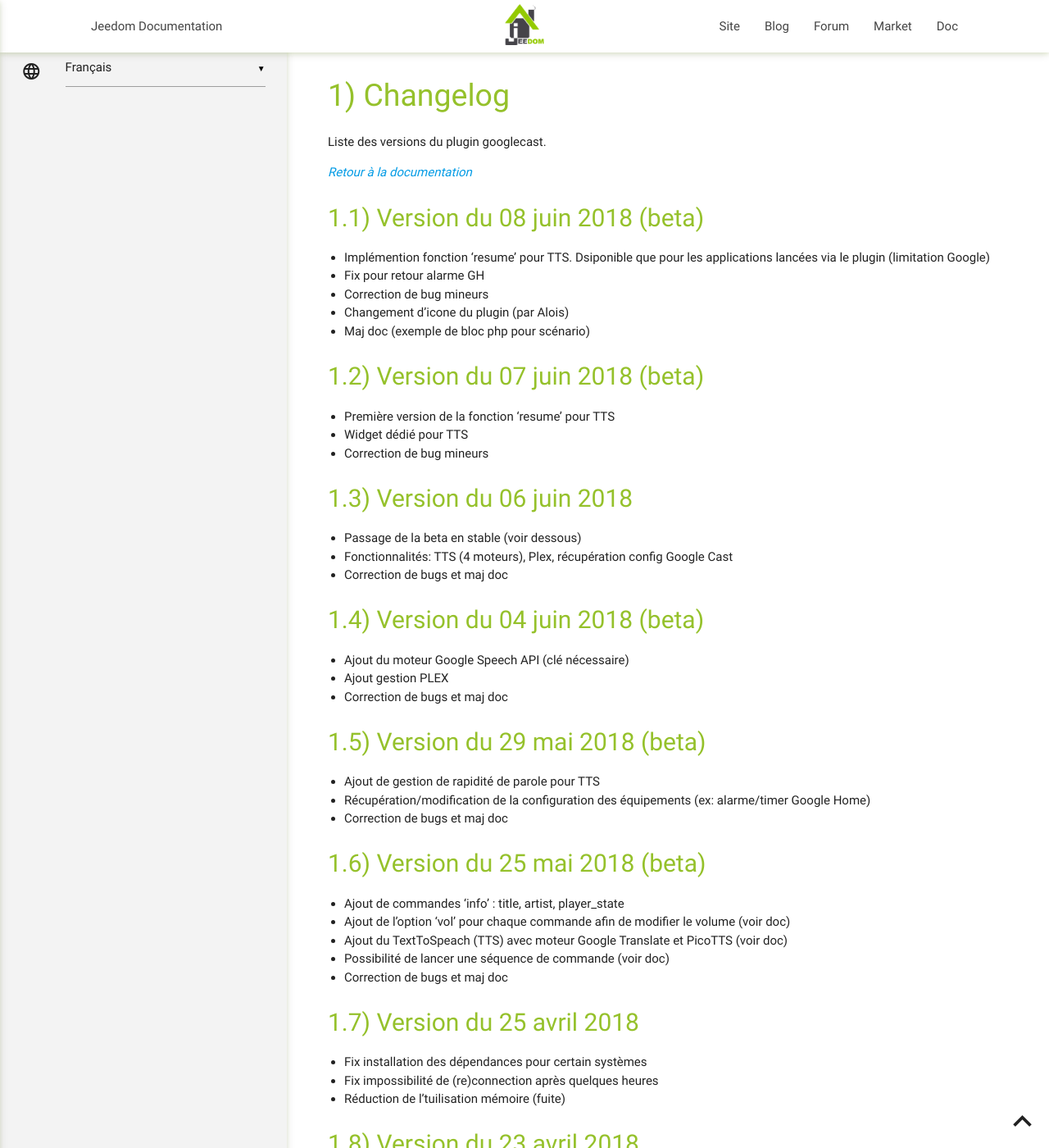
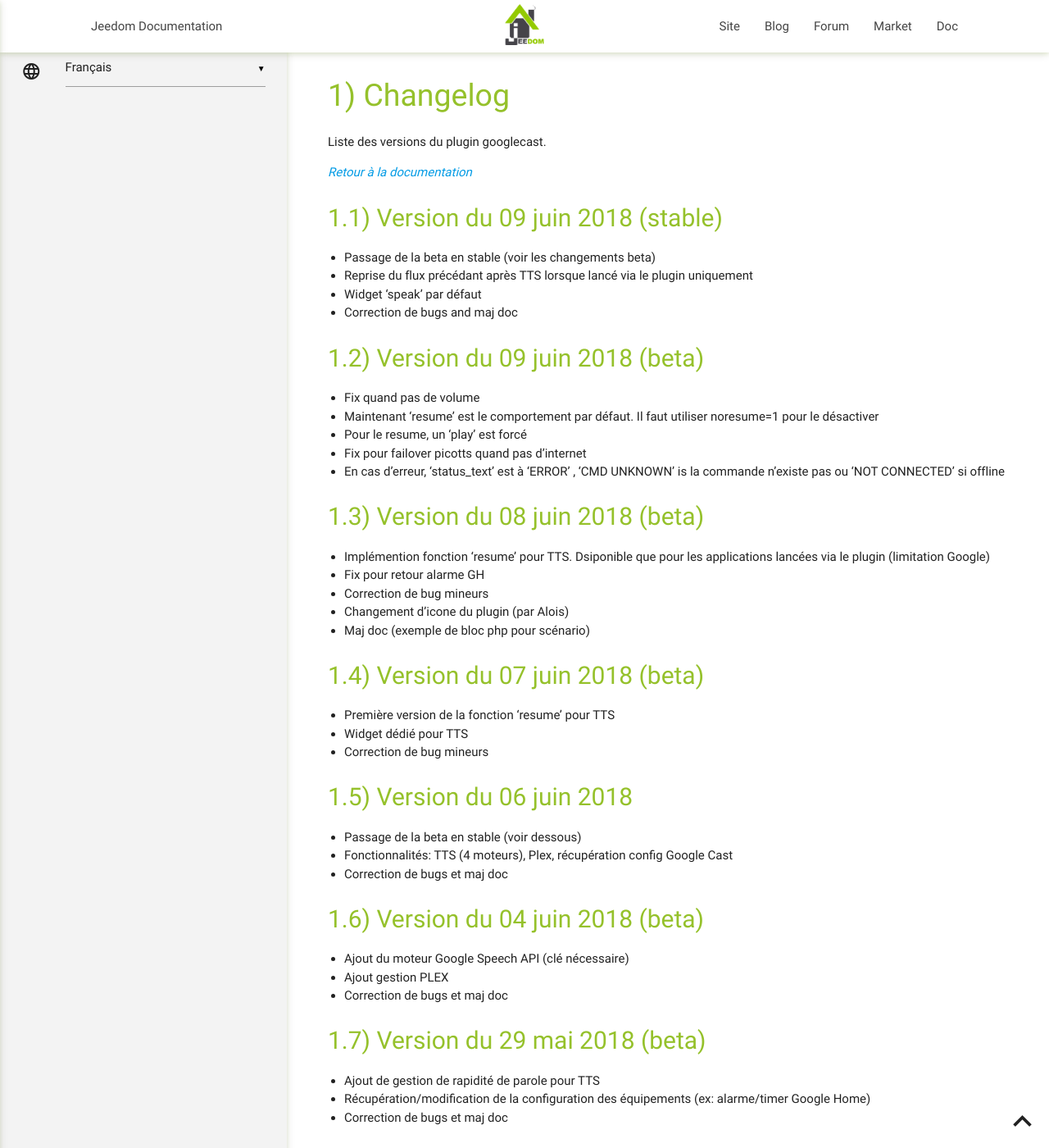
Before and after one commit to guirem/plugin-googlecast, a Jekyll site: the page built from docs/fr_FR/changelog.md, in a window 1280 px wide and 1400 px high. Shown: the whole window at 82% size. Built offline with Jekyll 4.4.1, drawn with Linux system fonts in a browser that asks for light colours; our own code applies the rules of GitHub Pages for plain Markdown files; some of the changed text lies outside the part shown.

Commit message:
doc and changelog update

```diff
--- a/docs/fr_FR/changelog.md
+++ b/docs/fr_FR/changelog.md
@@ -3,6 +3,21 @@
 Liste des versions du plugin googlecast.
 
 *[Retour à la documentation](index.md)*
+
+## Version du 09 juin 2018 (stable)
+
+- Passage de la beta en stable (voir les changements beta)
+- Reprise du flux précédant après TTS lorsque lancé via le plugin uniquement
+- Widget 'speak' par défaut
+- Correction de bugs and maj doc
+
+## Version du 09 juin 2018 (beta)
+
+- Fix quand pas de volume
+- Maintenant 'resume' est le comportement par défaut. Il faut utiliser noresume=1 pour le désactiver
+- Pour le resume, un 'play' est forcé
+- Fix pour failover picotts quand pas d'internet
+- En cas d'erreur, 'status_text' est à 'ERROR' , 'CMD UNKNOWN' is la commande n'existe pas ou 'NOT CONNECTED' si offline
 
 ## Version du 08 juin 2018 (beta)
 
```
Also changed, not shown: docs/fr_FR/index.md (+10 -2 lines).
